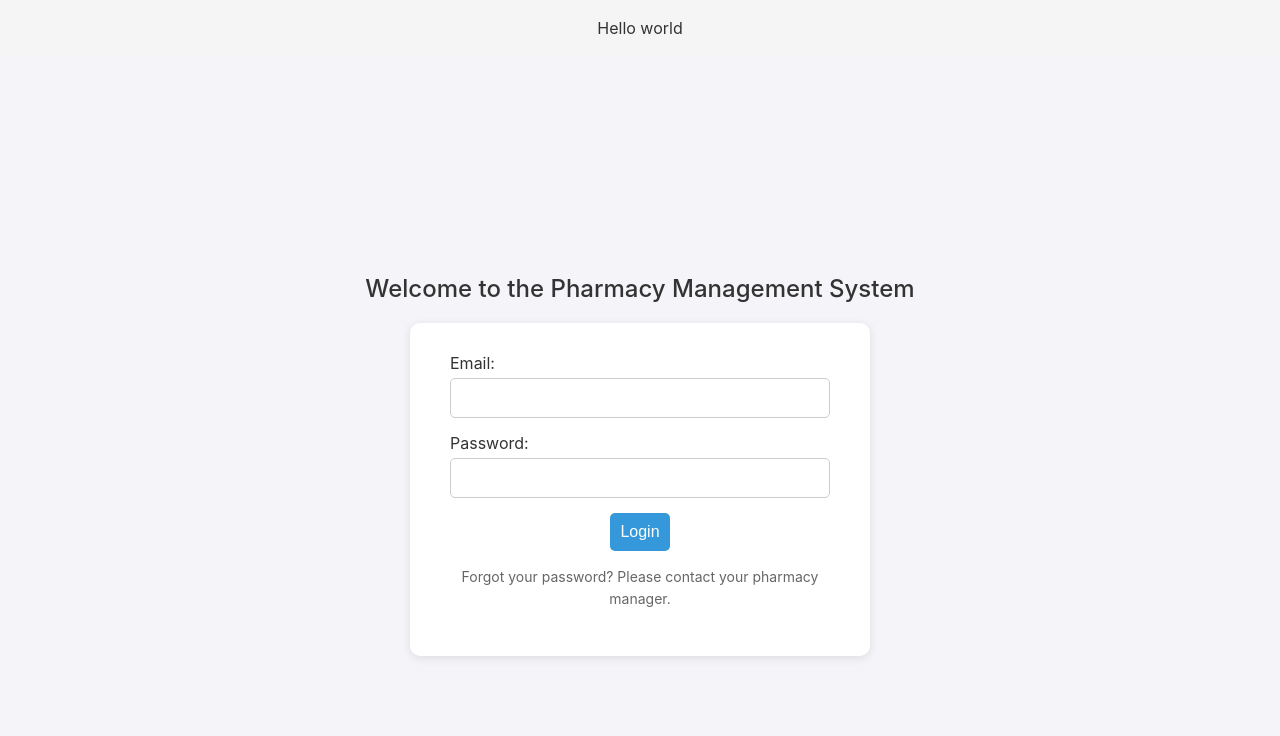
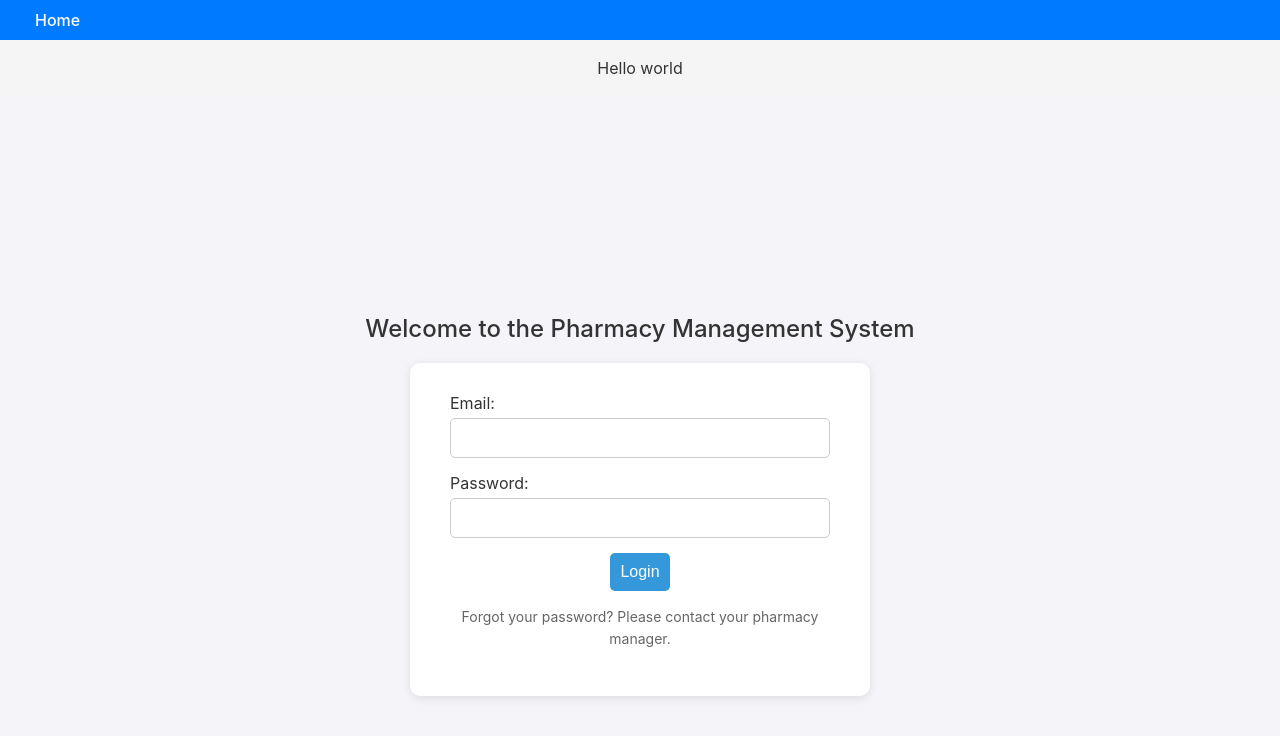
Before and after one commit to oliver-sey/pharmacy-management-system, a React (Create React App) app in the folder frontend/: page /Login in a window 1280 px wide. Shown: the top 736 px of the page. Built offline with nearby package versions, Linux system fonts and the light colour scheme.

Commit message:
navbar functionality + somewhat pretty. can be improved for final product if needed

```diff
--- a/frontend/src/App.js
+++ b/frontend/src/App.js
@@ -13,19 +13,27 @@ import ViewOfEmployees from './Pages/ViewOfEmployees';
 import FillPrescriptionForm from './Pages/FillPrescriptionForm';
 import ViewOfPatientPrescriptions from './Pages/ViewOfPatientPrescriptions';
 import HomePage from './Pages/Home';
+import Header from "./Components/Header";
 function App() {
 
+  const [userRole, setUserRole] = useState(localStorage.getItem('role')); // Store user role in state
+  // Function to update the role on login
+  const updateUserRole = (role) => {
+      setUserRole(role);
+      localStorage.setItem('role', role);
+  };
 
   return (
     <div className="App">
       <Router>
+        <Header userRole={userRole} />
         <p> Hello world </p>
         <Routes>
           <Route path='/' element={<HomePage/>}/>
           <Route exact path='/managerhome' element={<ManagerHome/>}/>
           <Route exact path='/pharmacisthome' element={<PharmacistHome/>}/>
           <Route exact path="/protected" element={<GeneralProtected/>}/>
-          <Route exact path="/Login" element={<Login/>}/>
+          <Route exact path="/Login" element={<Login updateUserRole={updateUserRole} />} />
           <Route path='/viewofpatients' element={<ViewOfPatients/>}/>
           <Route path='/viewofmedications' element={<ViewOfMedications/>}/>
           <Route path='/viewofusers' element={<ViewOfUsers/>}/>
--- a/frontend/src/Components/Header.js
+++ b/frontend/src/Components/Header.js
@@ -1,11 +1,58 @@
-import React from 'react'
+import React from 'react';
+import { Link, useNavigate, useLocation } from 'react-router-dom';
 
-function Header() {
-  return (
-    <div>
+const Header = () => {
+    const navigate = useNavigate();
+    const location = useLocation();
+    const token = localStorage.getItem('token');
+    const userRole = localStorage.getItem('role');
 
-    </div>
-  )
-}
+    const handleLogout = () => {
+        localStorage.removeItem('token');
+        localStorage.removeItem('role');
+        navigate('/login');
+    };
 
-export default Header
+    return (
+        <nav>
+            <ul>
+
+                {location.pathname !== '/' && <li><Link to="/">Home</Link></li>}
+
+                {/* user-specific links while logged in */}
+                {token && userRole === 'pharmacymanager' && (
+                    <>
+                        <li><Link to="/viewofusers">View Users</Link></li>
+                        <li><Link to="/managerhome">Manager Dashboard</Link></li>
+                        <li><Link to="/viewofmedications">View Medications</Link></li>
+                    </>
+                )}
+
+                {token && userRole === 'pharmacist' && (
+                    <>
+                        <li><Link to="/viewofpatients">View Patients</Link></li>
+                        <li><Link to="/pharmacisthome">Pharmacist Dashboard</Link></li>
+                        <li><Link to="/viewofmedications">View Medications</Link></li>
+                    </>
+                )}
+
+                {token && userRole === 'pharmacytech' && (
+                    <>
+                        <li><Link to="/fill">Fill Prescription</Link></li>
+                    </>
+                )}
+
+                {token && userRole === 'cashier' && (
+                    <>
+                        <li><Link to="/viewofpatients">View Patients</Link></li>
+                    </>
+                )}
+
+                {/* logout button only when logged in */}
+                {token && <li><button onClick={handleLogout}>Logout</button></li>}
+            </ul>
+        </nav>
+    );
+};
+
+export default Header;
--- a/frontend/src/Pages/Login.js
+++ b/frontend/src/Pages/Login.js
@@ -3,7 +3,7 @@ import "../Styles/Login.css"; // import the specific stylesheet for this page;
 import { useNavigate } from "react-router-dom";
 import "../Styles/Login.css";
 
-function Login() {
+function Login({ updateUserRole }) {
 	// username is actually an email
 	const [username, setUsername] = useState("");
 	const [password, setPassword] = useState("");
@@ -161,6 +161,10 @@ function Login() {
           localStorage.setItem('role', userData.user_type)
 
 
+		  // Update the user role immediately
+		  updateUserRole(userData.user_type); // update the header
+          console.log("User role:", userData.user_type); // Log the user role
+
           //redirects user to homepage for their role
           //more can be added as needed
           if (userData.user_type === 'manager') {
--- a/frontend/src/Styles/styles.css
+++ b/frontend/src/Styles/styles.css
@@ -95,3 +95,64 @@ input[type="password"] {
 	height: 100vh;
 	background-color: var(--background-color);
 }
+
+/* Header Styles */
+nav {
+    background-color: var(--main-color);
+    padding: 10px 20px;
+    display: flex;
+    justify-content: space-between;
+    align-items: center;
+}
+
+nav ul {
+    list-style: none;
+    margin: 0;
+    padding: 0;
+    display: flex;
+    gap: 15px;
+}
+
+nav ul li {
+    display: inline;
+}
+
+nav ul li a {
+    color: white;
+    font-size: 16px;
+    font-weight: 500;
+    padding: 8px 15px;
+    border-radius: 5px;
+    transition: background-color 0.3s ease;
+}
+
+nav ul li a:hover {
+    background-color: var(white);
+}
+
+nav ul li button {
+    background-color: white;
+    color: var(--main-color);
+    border: none;
+    padding: 8px 15px;
+    font-size: 16px;
+    font-weight: 500;
+    border-radius: 5px;
+    cursor: pointer;
+    transition: background-color 0.3s ease;
+}
+
+nav ul li button:hover {
+    color: white;
+}
+
+@media (max-width: 768px) {
+    nav ul {
+        flex-direction: column;
+        align-items: center;
+    }
+
+    nav ul li {
+        margin-bottom: 10px;
+    }
+}
```
